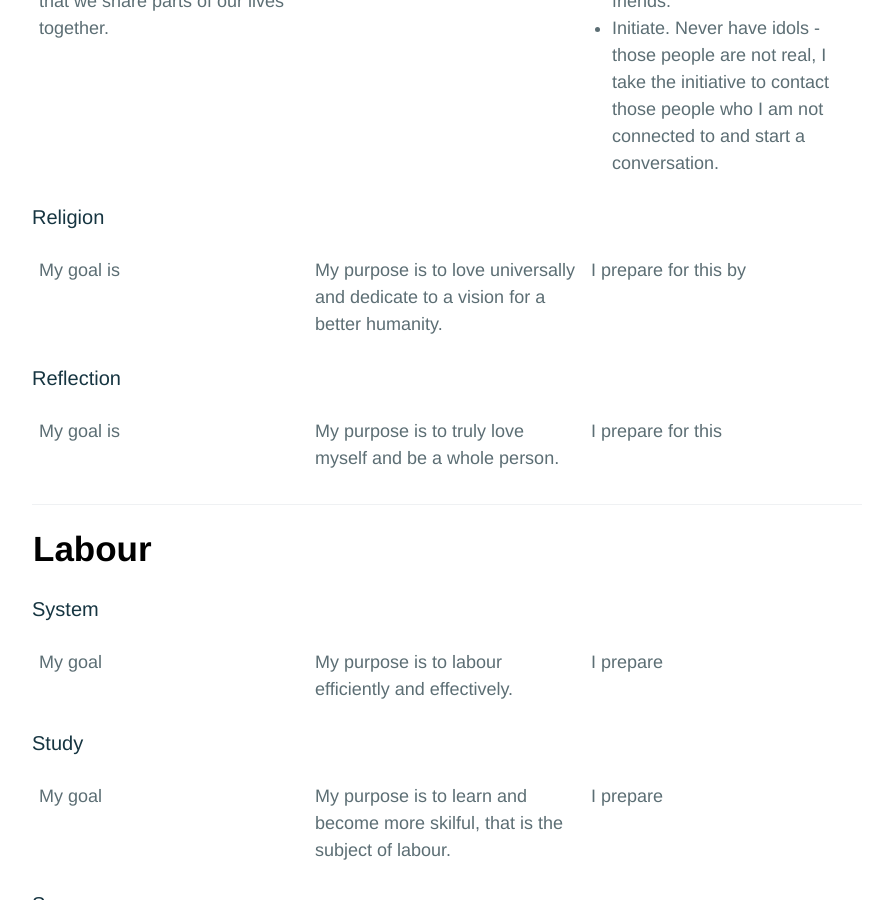
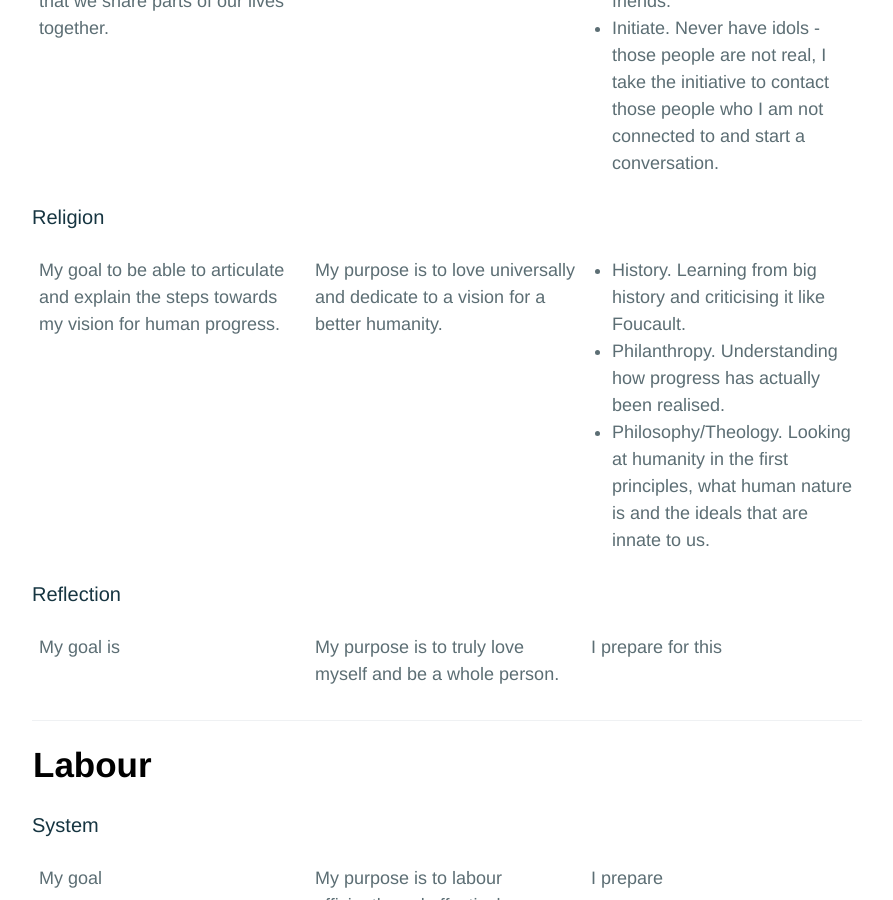
Before and after one commit to sumchuenli/sumchuenli.github.io, a Jekyll site: the page built from _pages/about.md, in a window 1280 px wide and 900 px high, scrolled down 2147 px. Shown: the whole window, without its empty margins (193-1086 px from the left). Built offline with Jekyll 4.4.1, drawn with Linux system fonts in a browser that asks for light colours.

Commit message:
Update about.md

```diff
--- a/_pages/about.md
+++ b/_pages/about.md
@@ -81,9 +81,13 @@ My life is about <a href="#live">living</a>, <a href="#love">loving</a> and <a h
 
 <table style="width:100%">
   <tr>
-    <td>My goal is</td>
+    <td>My goal to be able to articulate and explain the steps towards my vision for human progress.</td>
     <td>My purpose is to love universally and dedicate to a vision for a better humanity.</td>
-    <td>I prepare for this by</td>
+    <td><ul>
+    <li>History. Learning from big history and criticising it like Foucault.</li>
+    <li>Philanthropy. Understanding how progress has actually been realised.</li>
+    <li>Philosophy/Theology. Looking at humanity in the first principles, what human nature is and the ideals that are innate to us.</li>
+    </ul></td>
   </tr>
 </table>
 
```
